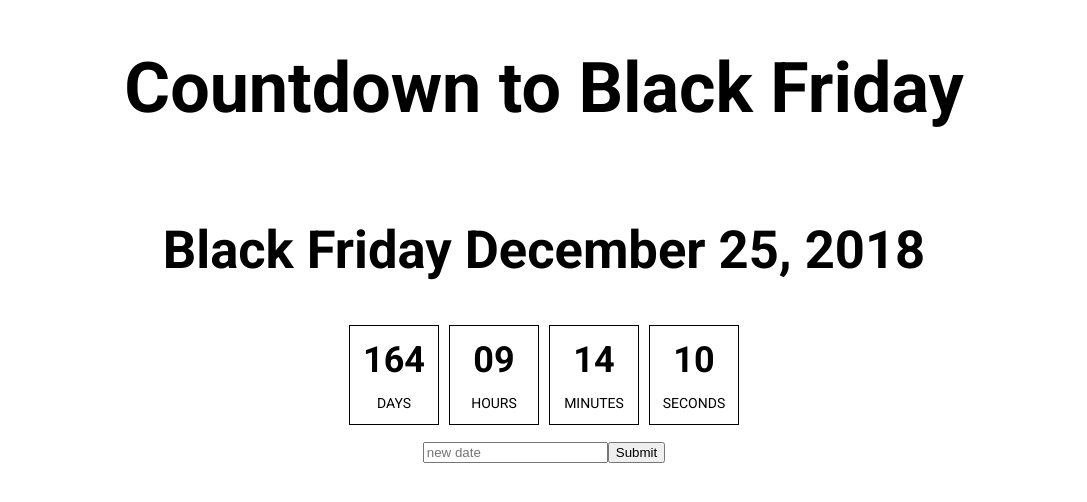
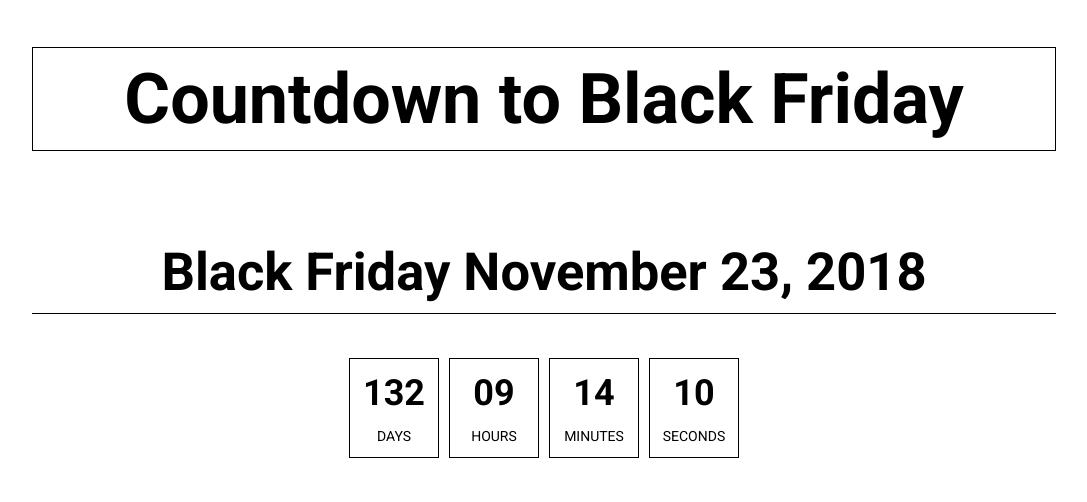
Before and after one commit to heshamelmasry77/countdown, a React (Create React App) app in the folder react-ui/: page / in a window 1280 px wide. Shown: the top 502 px of the page, without its empty margins (96-1183 px from the left). Built offline with nearby package versions, Linux system fonts and the light colour scheme.

Commit message:
adding styles
style enhacements

```diff
--- a/react-ui/src/components/Countdown/index.js
+++ b/react-ui/src/components/Countdown/index.js
@@ -8,7 +8,7 @@ class Countdown extends Component {
 	constructor(props) {
 		super(props);
 		this.state = {
-			deadline: "December 25, 2018",
+			deadline: "November 23, 2018",
 			newDeadline: ""
 		};
 		this.changeDeadline = this.changeDeadline.bind(this);
@@ -33,11 +33,11 @@ class Countdown extends Component {
 					deadline={this.state.deadline}
 				/>
 				<div>
-					<input placeholder='new date'
-					       onChange={(event) => this.setState({newDeadline: event.target.value})}/>
-					<button onClick={() => this.changeDeadline()}>
-						Submit
-					</button>
+					{/*<input placeholder='new date'*/}
+					       {/*onChange={(event) => this.setState({newDeadline: event.target.value})}/>*/}
+					{/*<button onClick={() => this.changeDeadline()}>*/}
+						{/*Submit*/}
+					{/*</button>*/}
 				</div>
 			</div>
 		);
--- a/react-ui/src/components/Countdown/styles/Countdown.css
+++ b/react-ui/src/components/Countdown/styles/Countdown.css
@@ -5,3 +5,9 @@
   flex-direction: column;
   margin: auto;
   flex-wrap: nowrap; }
+  .Countdown h1 {
+    border: 1px solid black;
+    padding: 10px; }
+  .Countdown h2 {
+    border-bottom: 1px solid;
+    padding-bottom: 10px; }
--- a/react-ui/src/components/Countdown/styles/Countdown.scss
+++ b/react-ui/src/components/Countdown/styles/Countdown.scss
@@ -5,4 +5,12 @@
   flex-direction: column;
   margin: auto;
   flex-wrap: nowrap;
+  h1 {
+    border: 1px solid black;
+    padding: 10px;
+  }
+  h2 {
+    border-bottom: 1px solid;
+    padding-bottom: 10px;
+  }
 }
```
